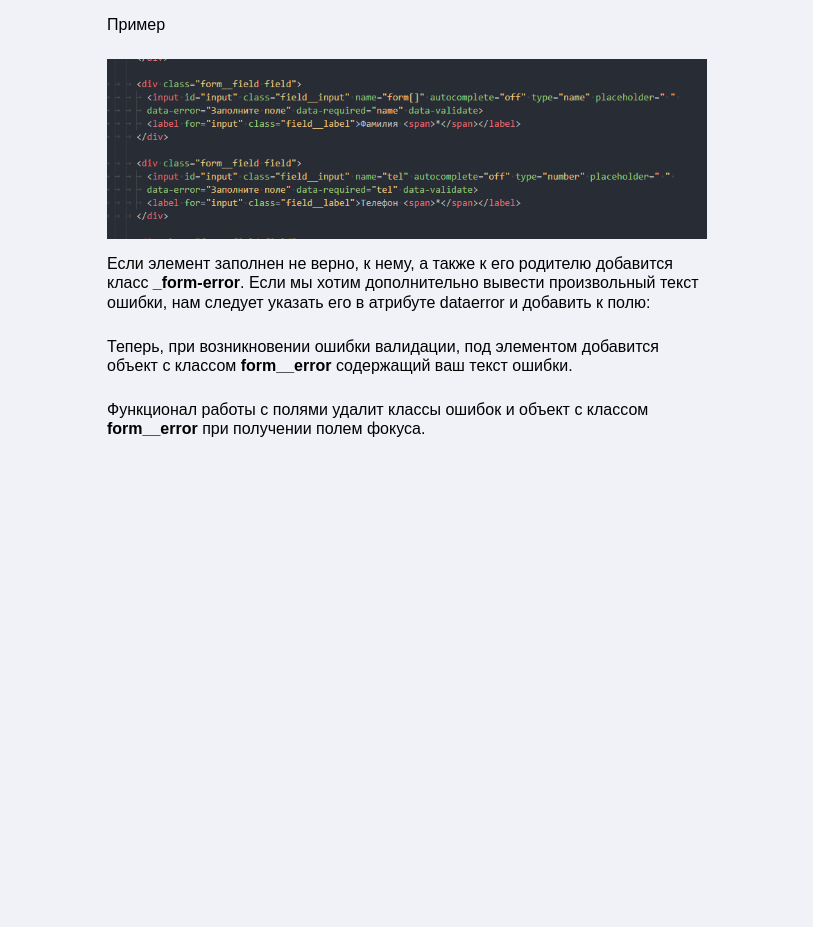
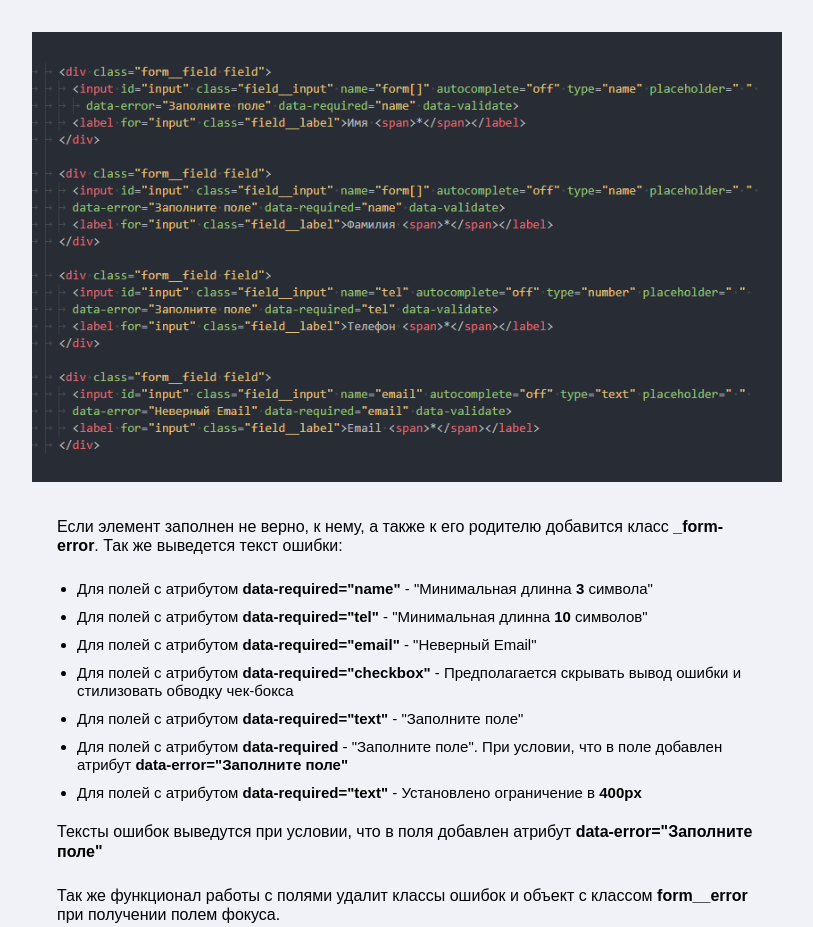
Before and after one commit to ruvick/validation, a plain HTML site: page index.html in a window 1280 px wide. Shown: the part 1273-2200 px from the top of the page, without its empty margins (233-1046 px from the left). Before the commit the page ends 1767 px from the top, so only its background shows below. Drawn offline with nearby package versions, Linux system fonts and the light colour scheme.

Commit message:
Обнов

```diff
--- a/form.css
+++ b/form.css
@@ -228,7 +228,7 @@ textarea.input {
 	font-weight: 400;
 	line-height: 1.2857142857;
 	letter-spacing: 0;
-	color: #020020;
+	color: #120b8d;
 	text-decoration: none;
 	-webkit-transition: all .4s ease 0s;
 	transition: all .4s ease 0s;
--- a/index.html
+++ b/index.html
@@ -112,25 +112,39 @@
 							<li class="descp-main__list-item"><span>email</span> — включит валидацию на ввод корретного <span>E-mail с символом @</span>.</li>
 						</ul>
 						<div class="descp-main__text">Пример</div>
+
+					</div>
+
+					<div class="descp-main__size-m">
 						<div class="descp-main__img">
 							<img src="img/01.png" loading="lazy" alt="Картинка">
 						</div>
+					</div>
+
+					<div class="main__descp descp-main">
+
 						<div class="descp-main__text">
-							Если элемент заполнен не верно, к нему, а также к его родителю
-							добавится класс <span>_form-error</span>. Если мы хотим дополнительно вывести
-							произвольный текст ошибки, нам следует указать его в атрибуте dataerror и добавить к полю:
+							Если элемент заполнен не верно, к нему, а также к его родителю добавится класс <span>_form-error</span>.
+							Так же выведется текст ошибки:
+						</div>
+						<ul class="descp-main__list">
+							<li class="descp-main__list-item">Для полей с атрибутом <span>data-required="name"</span> - "Минимальная длинна <span>3</span> символа"</li>
+							<li class="descp-main__list-item">Для полей с атрибутом <span>data-required="tel"</span> - "Минимальная длинна <span>10</span> символов"</li>
+							<li class="descp-main__list-item">Для полей с атрибутом <span>data-required="email"</span> - "Неверный Email"</li>
+							<li class="descp-main__list-item">Для полей с атрибутом <span>data-required="checkbox"</span> - Предполагается скрывать вывод ошибки и стилизовать обводку чек-бокса</li>
+							<li class="descp-main__list-item">Для полей с атрибутом <span>data-required="text"</span> - "Заполните поле"</li>
+							<li class="descp-main__list-item">Для полей с атрибутом <span>data-required</span> - "Заполните поле". При условии, что в поле добавлен атрибут <span>data-error="Заполните поле"</span></li>
+							<li class="descp-main__list-item">Для полей с атрибутом <span>data-required="text"</span> - Установлено ограничение в <span>400px</span></li>
+						</ul>
+						<div class="descp-main__text">
+							Тексты ошибок выведутся при условии, что в поля добавлен атрибут <span>data-error="Заполните поле"</span>
 						</div>
 						<div class="descp-main__text">
-							Теперь, при возникновении ошибки валидации, под элементом
-							добавится объект с классом <span>form__error</span> содержащий ваш текст ошибки.
-						</div>
-						<div class="descp-main__text">
-							Функционал работы с полями удалит классы ошибок и
-							объект с классом <span>form__error</span> при получении полем фокуса.
+							Так же функционал работы с полями удалит классы ошибок и объект с классом <span>form__error</span> при получении полем фокуса.
 						</div>
 					</div>
 
-
+				</div>
 
 					<!-- <pre>
 						<code class="javascript">
--- a/style.css
+++ b/style.css
@@ -57,7 +57,7 @@ a:hover {
 	text-decoration: none;
 }
 ul li {
-	list-style: none;
+	/* list-style: none; */
 }
 img {
 	vertical-align: top;
@@ -109,7 +109,7 @@ h6 {
 	margin-bottom: 3.4375rem;
 }
 .main__inner {
-	max-width: 23.75rem;
+	max-width: 30rem;
 	width: 100%;
 	margin: 0 auto;
 }
@@ -145,7 +145,7 @@ h6 {
 }
 
 .main__descp {
-	max-width: 37.5rem;
+	max-width: 43.75rem;
 	width: 100%;
 	margin: 0px auto;
 }
@@ -190,7 +190,7 @@ h6 {
 }
 .descp-main__img {
 	position: relative;
-	padding-bottom: 30%;
+	padding-bottom: 60%;
 	background-color: grey;
 	overflow: hidden;
 }
@@ -206,3 +206,12 @@ h6 {
 	height: 100%;
 	object-fit: cover;
 }
+
+.descp-main__size-m {
+	max-width: 46.875rem;
+	width: 100%;
+	margin: 0px auto;
+}
+.descp-main__size-m:not(:last-child){
+	margin-bottom: 2.1875rem;
+}
```
